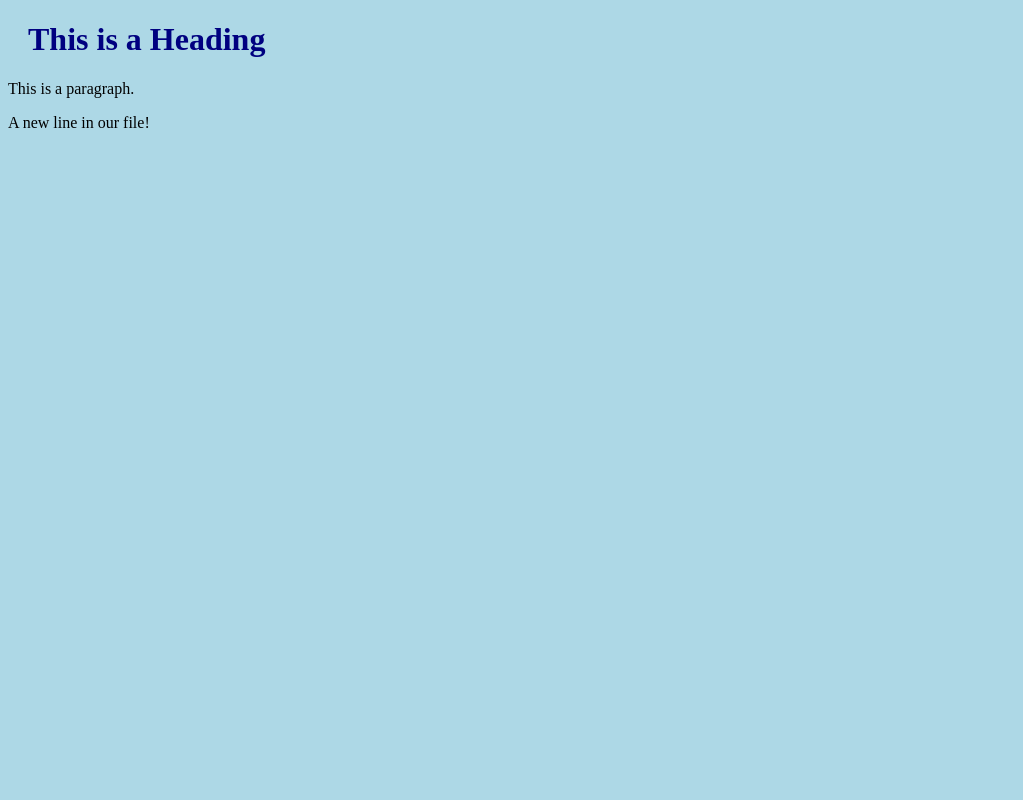
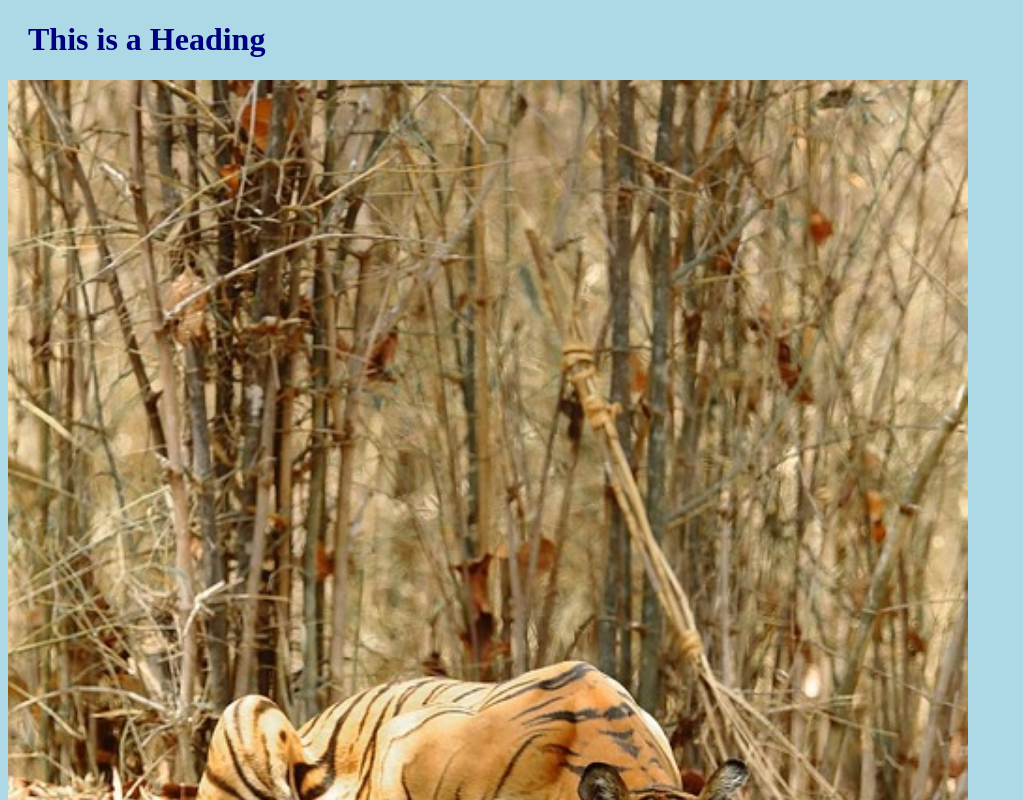
Before and after one commit to Wanderson-Cassio/aulagithub, a plain HTML site: page index.html in a window 1280 px wide. Shown: the top 800 px of the page, without its empty margins (0-1023 px from the left). Drawn offline with Linux system fonts and the light colour scheme.

Commit message:
Added image to Hello World

```diff
--- a/index.html
+++ b/index.html
@@ -8,6 +8,8 @@
 
 <body>
     <h1>This is a Heading</h1>
+    <div><img src="tiger.jpg" alt="Hello World from Space"
+        style="width:100%;max-width:960px"></div>
     <p>This is a paragraph.</p>
     <p>A new line in our file!</p>
 </body>
```
Also changed, not shown: tiger.jpg (added).
